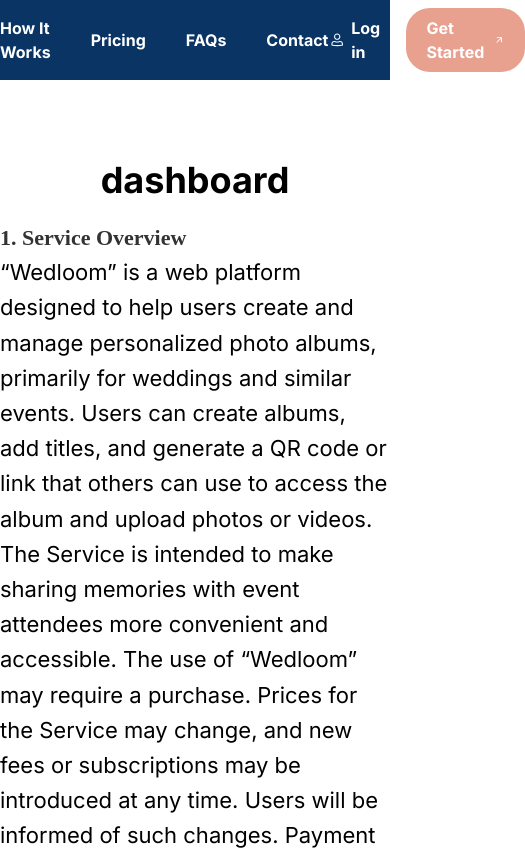
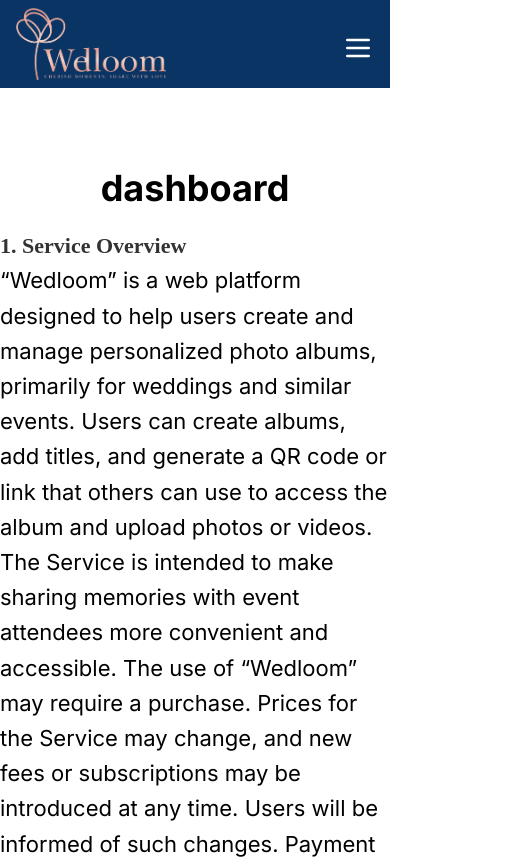
Before and after one commit to rhishi-kesh/Welloom-Vue, a Vue app: page /dynamic/dashboard in a window 390 px wide. Shown: the top 859 px of the page, 525 px wide, since content can reach past the window. Built offline with nearby package versions, Linux system fonts and the light colour scheme.

Commit message:
Navigation responsive done

```diff
--- a/src/assets/main.css
+++ b/src/assets/main.css
@@ -27,6 +27,12 @@
   --color-secondary: var(--secondary);
   --color-background: var(--background);
   --color-black: var(--black);
+  --container-padding: 1rem;
+  --container-max-width-sm: 640px;
+  --container-max-width-md: 768px;
+  --container-max-width-lg: 1024px;
+  --container-max-width-xl: 1280px;
+  --container-max-width-2xl: 1536px;
   --color-foreground: var(--foreground);
   --color-card: var(--card);
   --color-card-foreground: var(--card-foreground);
@@ -63,6 +69,7 @@
   --color-sidebar-ring: var(--sidebar-ring);
   --animate-accordion-down: accordion-down 0.2s ease-out;
   --animate-accordion-up: accordion-up 0.2s ease-out;
+
   @keyframes accordion-down {
   from {
     height: 0;
@@ -71,6 +78,7 @@
     height: var(--reka-accordion-content-height);
     }
   }
+
   @keyframes accordion-up {
   from {
     height: var(--reka-accordion-content-height);
--- a/src/components/Navbar.vue
+++ b/src/components/Navbar.vue
@@ -2,18 +2,28 @@
 import Logo from '@/assets/image/logo.png'
 import GetStartBtn from '@/components/ui/GetStartBtn.vue';
 import { RiUserReceivedLine } from '@remixicon/vue';
+import { ref } from 'vue';
+
+let navStatus = ref(false);
+function NavigationOpen() {
+    navStatus.value = true;
+}
+function NavigationClose() {
+    navStatus.value = false;
+}
 </script>
 
 <template>
     <nav class="py-2 bg-primary text-white font-bold" id="nav">
-        <div class="container flex justify-between items-center mx-auto">
+        <div class="container px-4 flex justify-between items-center mx-auto relative">
             <div>
                 <router-link :to="{ name: 'home' }">
                     <img :src="Logo" alt="" width="150">
                 </router-link>
             </div>
-            <div>
-                <ul class="flex justify-center items-center gap-10">
+            <div class="absolute -top-70 left-0 bg-primary w-full md:w-auto md:static py-5 md:py-0 transition ease-in duration-50"
+                :class="['md:block', navStatus ? 'block top-20' : '-top-70']">
+                <ul class="flex flex-col md:flex-row justify-center items-center gap-5 md:gap-10">
                     <li>
                         <router-link to="/#how-it-works">How It Works</router-link>
                     </li>
@@ -27,8 +37,33 @@
                         <router-link to="/#contact">Contact</router-link>
                     </li>
                 </ul>
+
+                <!-- buttons -->
+                <div class="md:hidden flex justify-center mt-5 items-center gap-5">
+                    <router-link :to="{ name: 'login' }" class="flex justify-center items-center gap-1">
+                        <svg class="block" xmlns="http://www.w3.org/2000/svg" width="25" height="24" viewBox="0 0 25 24"
+                            fill="none">
+                            <path fill-rule="evenodd" clip-rule="evenodd"
+                                d="M8.01762 7.50143C8.01762 5.15451 9.92043 3.25195 12.2677 3.25195C14.6149 3.25195 16.5177 5.15451 16.5177 7.50143C16.5177 9.84834 14.6149 11.7509 12.2677 11.7509C9.92043 11.7509 8.01762 9.84834 8.01762 7.50143ZM12.2677 4.75177C10.7489 4.75177 9.51763 5.98283 9.51763 7.50143C9.51763 9.02002 10.7489 10.2511 12.2677 10.2511C13.7865 10.2511 15.0177 9.02002 15.0177 7.50143C15.0177 5.98283 13.7865 4.75177 12.2677 4.75177Z"
+                                fill="#F2F8FF" />
+                            <path fill-rule="evenodd" clip-rule="evenodd"
+                                d="M8.26762 14.7505C7.02497 14.7505 6.01759 15.7578 6.01759 17.0002V18.1884C6.01759 18.2065 6.03071 18.2219 6.04856 18.2248C10.1674 18.8972 14.368 18.8972 18.4868 18.2248C18.5046 18.2219 18.5177 18.2065 18.5177 18.1884V17.0002C18.5177 15.7578 17.5104 14.7505 16.2677 14.7505H15.9268C15.9005 14.7505 15.8743 14.7547 15.8492 14.7629L14.9837 15.0455C13.2189 15.6217 11.3165 15.6217 9.55162 15.0455L8.68609 14.7629C8.66104 14.7547 8.63485 14.7505 8.60849 14.7505H8.26762ZM4.51758 17.0002C4.51758 14.9294 6.19653 13.2507 8.26762 13.2507H8.60849C8.79299 13.2507 8.97632 13.2799 9.1517 13.3371L10.0172 13.6197C11.4795 14.0971 13.0558 14.0971 14.5181 13.6197L15.3836 13.3371C15.559 13.2799 15.7423 13.2507 15.9268 13.2507H16.2677C18.3388 13.2507 20.0178 14.9294 20.0178 17.0002V18.1884C20.0178 18.9415 19.4719 19.5837 18.7285 19.705C14.4496 20.4035 10.0857 20.4035 5.80686 19.705C5.06347 19.5837 4.51758 18.9415 4.51758 18.1884V17.0002Z"
+                                fill="#F2F8FF" />
+                        </svg>
+                        <span class="block">Log in</span>
+                    </router-link>
+                    <GetStartBtn url="/dashboard" />
+                </div>
+                <!-- <div class="flex md:hidden justify-center items-center gap-5 mt-5">
+                    <a href="" class="flex justify-center items-center gap-1">
+                        <RiUserReceivedLine color="rgba(255,255,255,1)" />
+                    </a>
+                    <GetStartBtn text="Logout" />
+                </div> -->
             </div>
-            <div class="flex justify-end items-center gap-5">
+
+            <!-- Buttons -->
+            <div class="hidden md:flex justify-end items-center gap-5">
                 <router-link :to="{ name: 'login' }" class="flex justify-center items-center gap-1">
                     <svg class="block" xmlns="http://www.w3.org/2000/svg" width="25" height="24" viewBox="0 0 25 24"
                         fill="none">
@@ -43,12 +78,35 @@
                 </router-link>
                 <GetStartBtn url="/dashboard" />
             </div>
-            <!-- <div class="flex justify-end items-center gap-5">
+            <!-- <div class="hidden md:flex justify-end items-center gap-5">
                 <a href="" class="flex justify-center items-center gap-1">
                     <RiUserReceivedLine color="rgba(255,255,255,1)" />
                 </a>
                 <GetStartBtn text="Logout" />
             </div> -->
+
+            <!-- Mobile Device Hamburger -->
+            <div class="flex justify-center items-center md:hidden mt-2">
+                <button @click="NavigationOpen" v-if="!navStatus">
+                    <svg xmlns="http://www.w3.org/2000/svg" width="32" height="32" viewBox="0 0 24 24" fill="none"
+                        stroke="currentColor" stroke-width="2" stroke-linecap="round" stroke-linejoin="round"
+                        class="icon icon-tabler icons-tabler-outline icon-tabler-menu-2">
+                        <path stroke="none" d="M0 0h24v24H0z" fill="none" />
+                        <path d="M4 6l16 0" />
+                        <path d="M4 12l16 0" />
+                        <path d="M4 18l16 0" />
+                    </svg>
+                </button>
+                <button @click="NavigationClose" v-if="navStatus">
+                    <svg xmlns="http://www.w3.org/2000/svg" width="24" height="24" viewBox="0 0 24 24" fill="none"
+                        stroke="currentColor" stroke-width="2" stroke-linecap="round" stroke-linejoin="round"
+                        class="icon icon-tabler icons-tabler-outline icon-tabler-x">
+                        <path stroke="none" d="M0 0h24v24H0z" fill="none" />
+                        <path d="M18 6l-12 12" />
+                        <path d="M6 6l12 12" />
+                    </svg>
+                </button>
+            </div>
         </div>
     </nav>
 </template>
```
